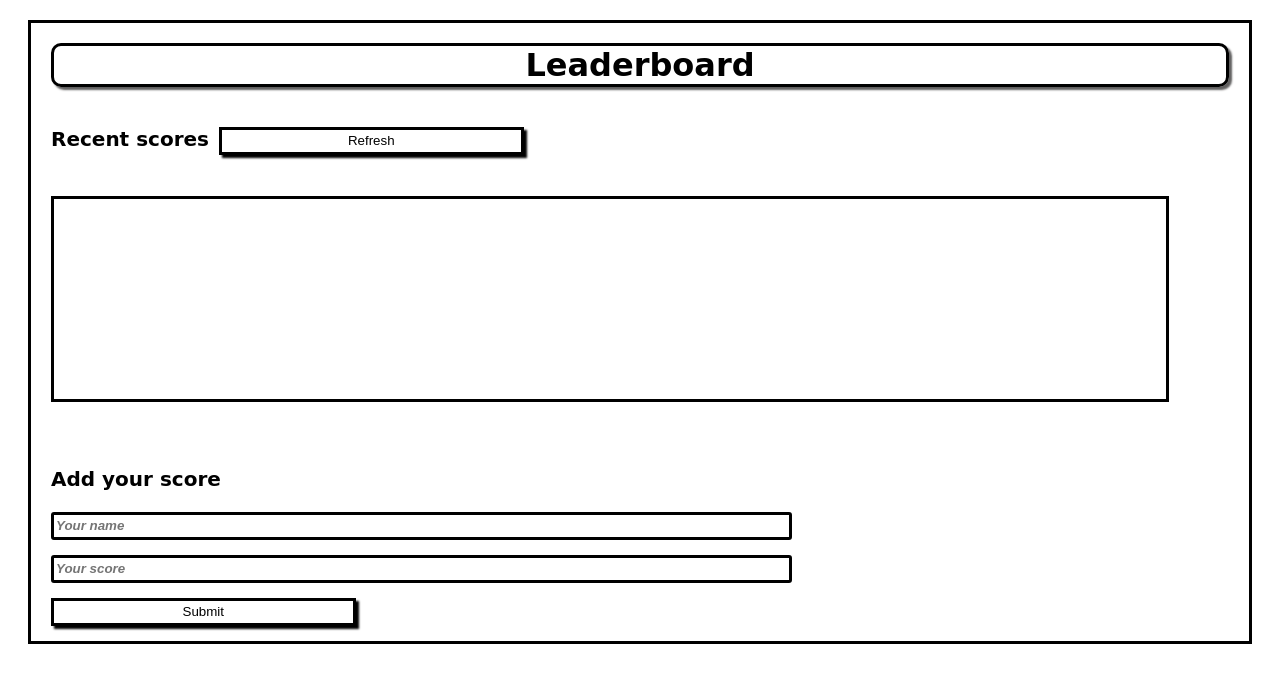
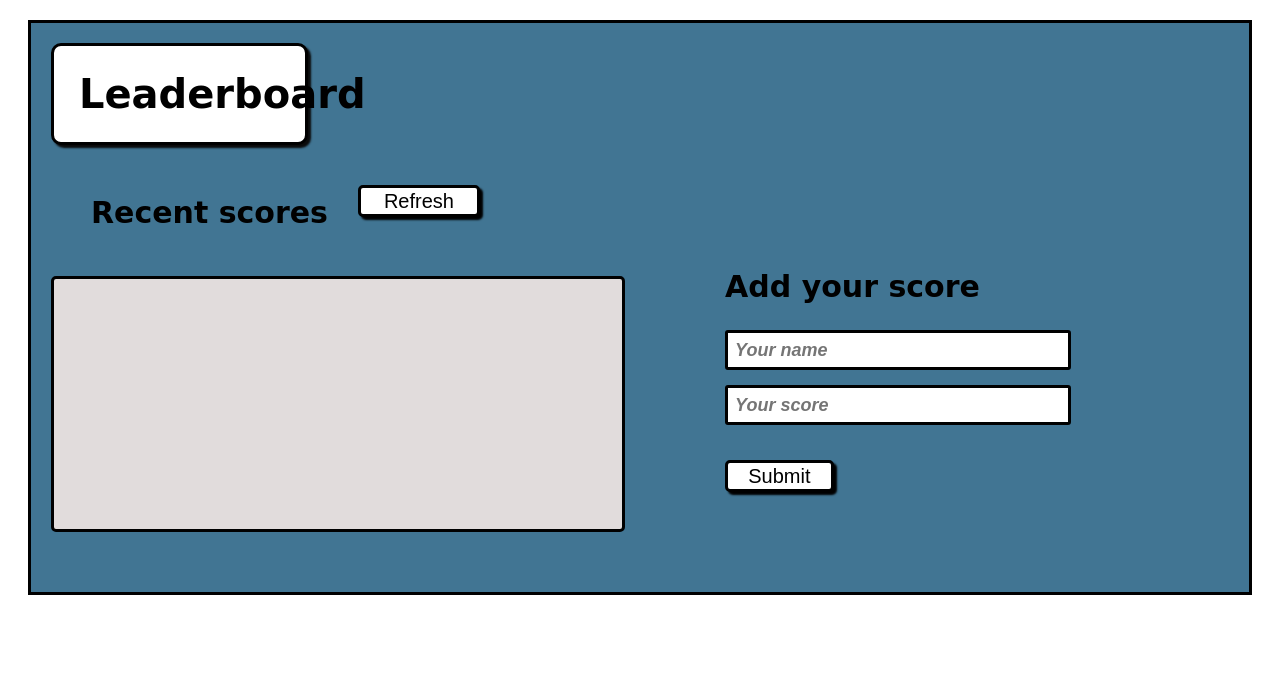
Before and after one commit to AyomipoMajek/Leaderboard, a website built with webpack: page src/index.html in a window 1280 px wide. Built offline with nearby package versions, Linux system fonts and the light colour scheme; no server answers; a web font is replaced by a local one.

Commit message:
project styled

```diff
--- a/src/index.html
+++ b/src/index.html
@@ -12,12 +12,12 @@
       <div class="mainarea">
         <h1 class="maintitle">Leaderboard</h1>
       </div>
+      <section class="scoresform">
         <div class="leaderboard">
           <h3 class="scores">Recent scores</h3>
           <button class="refreshBtn">Refresh</button>
         </div>
         <ul class="leaderboardscores">
-
         </ul>
         <form id="formdetails">
           <h3 class="formtitle">Add your score</h3>
@@ -25,6 +25,7 @@
           <input type="number" id="score" placeholder="Your score" required>
           <button class="submitBtn" type="submit">Submit</button>
         </form>
+      </section>
       </div>
     </main>
   </body>
--- a/src/style.css
+++ b/src/style.css
@@ -6,6 +6,7 @@ body {
 .all {
   border: solid;
   margin: 20px;
+  background-color: rgb(65, 117, 147);
 }
 
 .maintitle {
@@ -13,7 +14,8 @@ body {
   border: solid;
   margin: 20px;
   border-radius: 10px;
-  box-shadow: 3px 3px 2px rgb(96, 95, 95);
+  background: #fff;
+  box-shadow: 3px 3px 2px rgb(11, 11, 11);
 }
 
 .leaderboard {
@@ -26,31 +28,31 @@ body {
   margin-bottom: 25px;
   width: 25%;
   line-height: 20px;
+  border-radius: 5px;
   background: #fff;
   box-shadow: 3px 3px 2px #000;
   animation: wiggle 2s linear infinite;
 }
 
 @keyframes wiggle {
-  0%, 7% {
-    transform: rotateZ(0);
-  }
-  15% {
-    transform: rotateZ('-15deg');
-  }
   20% {
     transform: rotateZ(10deg);
   }
+
   25% {
     transform: rotateZ(0);
   }
+
   30% {
     transform: rotateZ(6deg);
   }
+
   35% {
     transform: rotateZ(-4deg);
   }
-  40%, 100% {
+
+  40%,
+  100% {
     transform: rotateZ(0);
   }
 }
@@ -73,6 +75,8 @@ ul {
   list-style-type: none;
   height: 200px;
   overflow-y: scroll;
+  border-radius: 5px;
+  background-color: rgb(225, 220, 220);
 }
 
 form {
@@ -88,15 +92,9 @@ form {
   animation: float 3s ease-in-out infinite;
 }
 
-  @keyframes float {
-  0% {
-    transform: translateY(0px);
-  }
+@keyframes float {
   50% {
     transform: translateY(-10px);
-  }
-  100% {
-    transform: translateY(0px);
   }
 }
 
@@ -117,6 +115,7 @@ form {
   margin-left: 20px;
   margin-bottom: 15px;
   width: 25%;
+  border-radius: 5px;
   line-height: 20px;
   background: #fff;
   box-shadow: 3px 3px 2px #000;
@@ -124,25 +123,81 @@ form {
 }
 
 @keyframes wiggle {
-  0%, 7% {
+  0%,
+  7% {
     transform: rotateZ(0);
   }
-  15% {
-    transform: rotateZ('-15deg');
-  }
+
   20% {
     transform: rotateZ(10deg);
   }
+
   25% {
     transform: rotateZ(0);
   }
+
   30% {
     transform: rotateZ(6deg);
   }
+
   35% {
     transform: rotateZ(-4deg);
   }
-  40%, 100% {
+
+  40%,
+  100% {
     transform: rotateZ(0);
   }
 }
+
+@media (min-width: 768px) {
+  .maintitle {
+    font-size: 40px;
+    text-align: left;
+    padding: 25px;
+    width: 16.5%;
+  }
+
+  .scores {
+    font-size: 30px;
+    margin-left: 40px;
+    margin-right: 20px;
+  }
+
+  .refreshBtn {
+    font-size: 20px;
+    width: 10%;
+    height: 4vh;
+    margin-top: 20px;
+  }
+
+  .leaderboardscores {
+    float: left;
+    width: 45%;
+    margin-bottom: 50px;
+    height: 250px;
+  }
+
+  ul li {
+    padding: 5px;
+    font-size: 20px;
+  }
+
+  .formtitle {
+    font-size: 30px;
+  }
+
+  #name,
+  #score {
+    font-size: 18px;
+    padding: 7px;
+  }
+
+  .submitBtn {
+    font-size: 20px;
+    width: 20%;
+    height: 4vh;
+    margin-top: 20px;
+    margin-bottom: 100px;
+  }
+}
```
Lines whose indentation alone changed are shown as unchanged.
